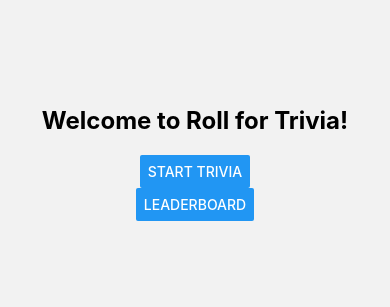
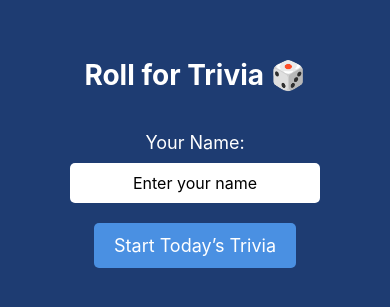
Before and after one commit to Jlavarine/roll-for-trivia-app, a React Native app: screen /Home in a window 390 px wide. Shown: the part 259-566 px from the top of the page. Built offline with nearby package versions, Linux system fonts and the light colour scheme.

Commit message:
feat: Update homescreen to include login

```diff
--- a/package.json
+++ b/package.json
@@ -10,6 +10,7 @@
     "web": "expo start --web"
   },
   "dependencies": {
+    "@react-native-async-storage/async-storage": "^2.1.2",
     "@react-navigation/native": "^7.0.15",
     "@react-navigation/stack": "^7.1.2",
     "expo": "~52.0.38",
--- a/src/screens/HomeScreen.tsx
+++ b/src/screens/HomeScreen.tsx
@@ -1,21 +1,81 @@
-import React from 'react';
-import { View, Text, Button, StyleSheet } from 'react-native';
+import React, { useState } from 'react';
+import { View, Text, TextInput, TouchableOpacity, Alert, StyleSheet } from 'react-native';
 import { StackScreenProps } from '@react-navigation/stack';
+import AsyncStorage from '@react-native-async-storage/async-storage';
 import { RootStackParamList } from '../types/navigation';
 
 type Props = StackScreenProps<RootStackParamList, 'Home'>;
 
 export default function HomeScreen({ navigation }: Props) {
+  const [playerName, setPlayerName] = useState('');
+
+  const startTrivia = async () => {
+    if (!playerName.trim()) {
+      Alert.alert('Please enter your name to start!');
+      return;
+    }
+
+    await AsyncStorage.setItem('playerName', playerName);
+    navigation.navigate('Trivia');
+  };
+
   return (
     <View style={styles.container}>
-      <Text style={styles.title}>Welcome to Roll for Trivia!</Text>
-      <Button title="Start Trivia" onPress={() => navigation.navigate('Trivia')} />
-      <Button title="Leaderboard" onPress={() => navigation.navigate('Leaderboard')} />
+      <Text style={styles.title}>Roll for Trivia 🎲</Text>
+      <Text style={styles.label}>Your Name:</Text>
+      <TextInput
+        style={styles.input}
+        placeholder="Enter your name"
+        value={playerName}
+        onChangeText={setPlayerName}
+      />
+
+      <TouchableOpacity onPress={startTrivia} style={styles.btn}>
+        <Text style={styles.btnText}>Start Today’s Trivia</Text>
+      </TouchableOpacity>
     </View>
   );
 }
 
 const styles = StyleSheet.create({
-  container: { flex: 1, justifyContent: 'center', alignItems: 'center' },
-  title: { fontSize: 24, fontWeight: 'bold', marginBottom: 20 },
+  container: {
+    flex: 1,
+    justifyContent: 'center',
+    alignItems: 'center',
+    backgroundColor: '#1e3c72',
+    paddingHorizontal: 20,
+  },
+  title: {
+    fontSize: 28,
+    fontWeight: 'bold',
+    color: 'white',
+    textAlign: 'center',
+    marginBottom: 20,
+  },
+  label: {
+    fontSize: 18,
+    color: 'white',
+    marginTop: 20,
+  },
+  input: {
+    marginTop: 10,
+    padding: 10,
+    fontSize: 16,
+    borderRadius: 5,
+    backgroundColor: 'white',
+    width: 250,
+    textAlign: 'center',
+  },
+  btn: {
+    marginTop: 20,
+    paddingVertical: 12,
+    paddingHorizontal: 20,
+    backgroundColor: '#4a90e2',
+    borderRadius: 5,
+  },
+  btnText: {
+    fontSize: 18,
+    color: 'white',
+    textAlign: 'center',
+  },
 });
```
Also changed, not shown: 1 other file (tests, documents, lock files or other folders).
